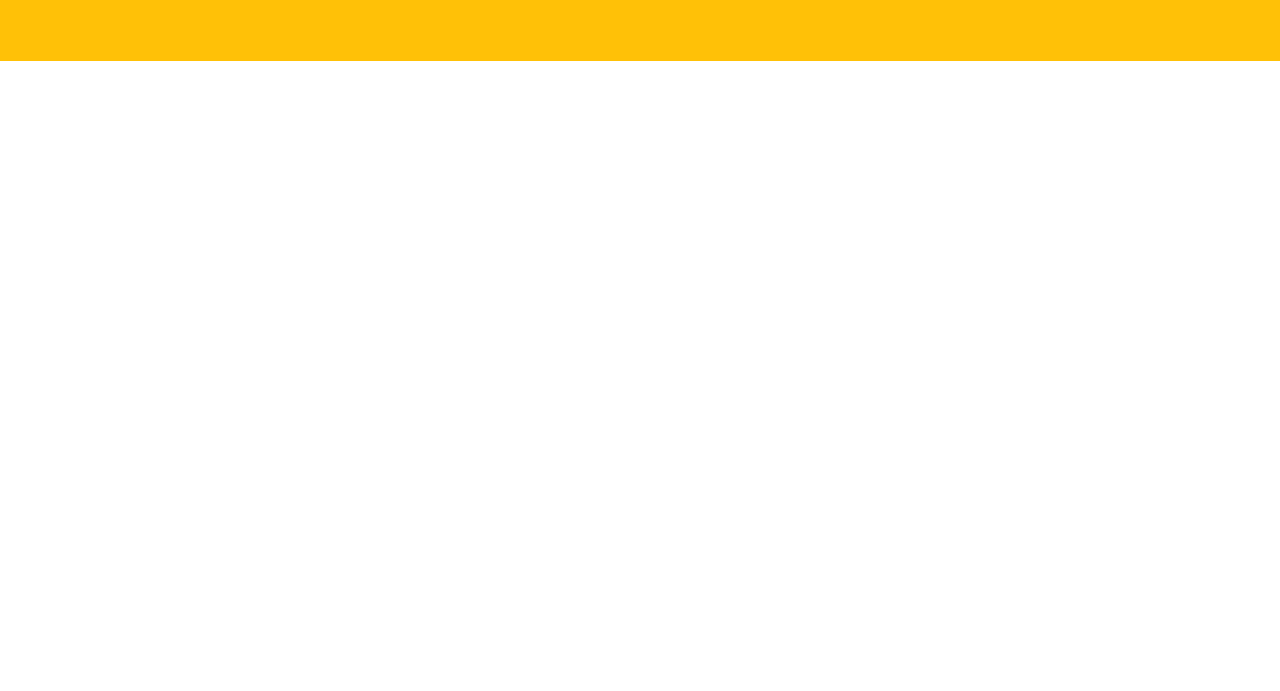
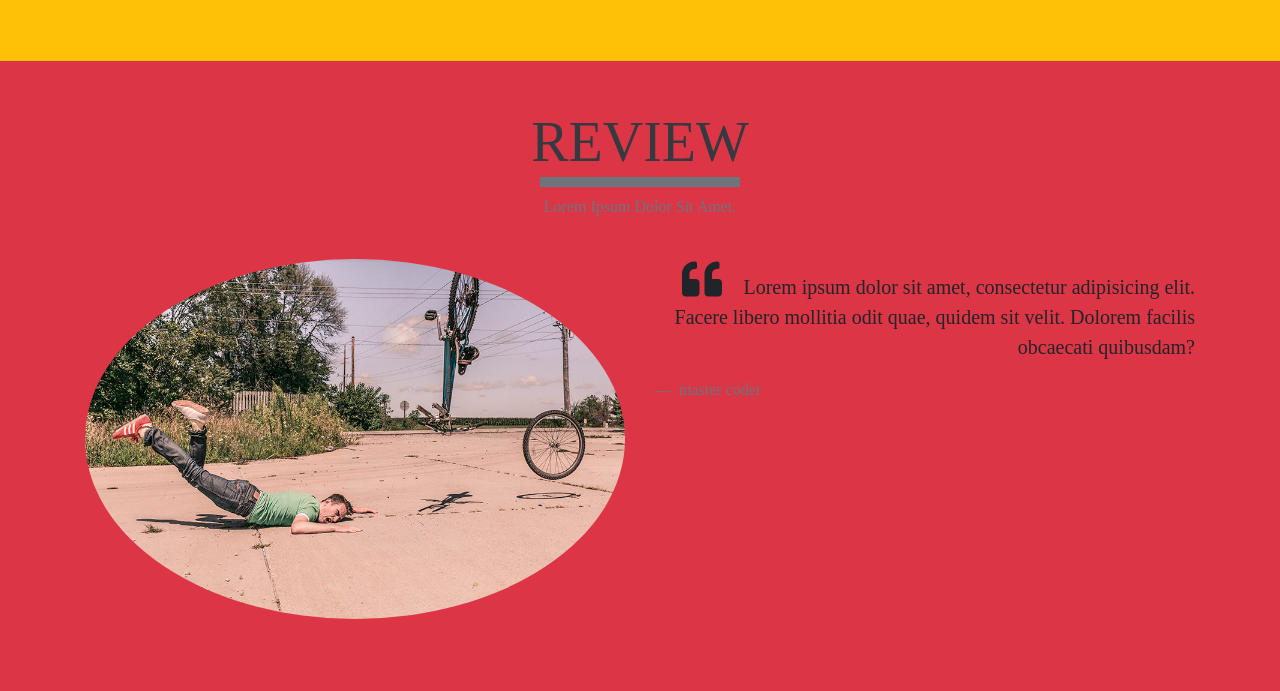
Before and after one commit to caalive/learn_bootstrap, a plain HTML site: page 02_first_page/index.html in a window 1280 px wide. Shown: the part 6438-7129 px from the top of the page. Before the commit the page ends 6499 px from the top, so only its background shows below. Drawn offline with Linux system fonts and the light colour scheme.

Commit message:
add review section

```diff
--- a/02_first_page/index.html
+++ b/02_first_page/index.html
@@ -482,6 +482,7 @@
 <!--start contact-->
 <section id="contact" class="py-5 bg-warning">
     <div class="container">
+        <!--start title-->
         <div class="row">
             <div class="col text-center">
                 <h1 class="display-4 text-uppercase text-dark mb-0">
@@ -561,6 +562,39 @@
 </section>
 <!--end of contact-->
 
+<!--review section-->
+<section id="review" class="py-5 bg-danger">
+    <div class="container">
+        <!--start title-->
+        <div class="row">
+            <div class="col text-center">
+                <h1 class="display-4 text-uppercase text-dark mb-0">
+                    <strong>review</strong>
+                </h1>
+                <div class="title-underline bg-secondary"></div>
+                <p class="mt-2 text-capitalize text-muted">Lorem ipsum dolor sit amet.</p>
+            </div>
+        </div>
+        <!--end of title-->
+        <div class="row">
+            <div class="col-md-6 my-4">
+                <img src="../setup/img/team-2.jpg" class="img-fluid rounded-circle d-none d-md-block" alt="">
+            </div>
+            <div class="col-md-6 my-4">
+                <blockquote class="blockquote text-right">
+                    <p><i class="fas fa-quote-left fa-2x mr-3"></i>
+                        Lorem ipsum dolor sit amet, consectetur adipisicing elit. Facere libero mollitia odit quae, quidem sit velit. Dolorem facilis obcaecati quibusdam?
+                    </p>
+                    <footer class="blockquote-footer text-left">
+                        master coder
+                    </footer>
+                </blockquote>
+            </div>
+        </div>
+    </div>
+</section>
+<!--end of review section-->
+
 <!--jquery-->
 <script src="../setup/js/jquery-3.3.1.min.js"></script>
 <!--bootstrap js-->
```
